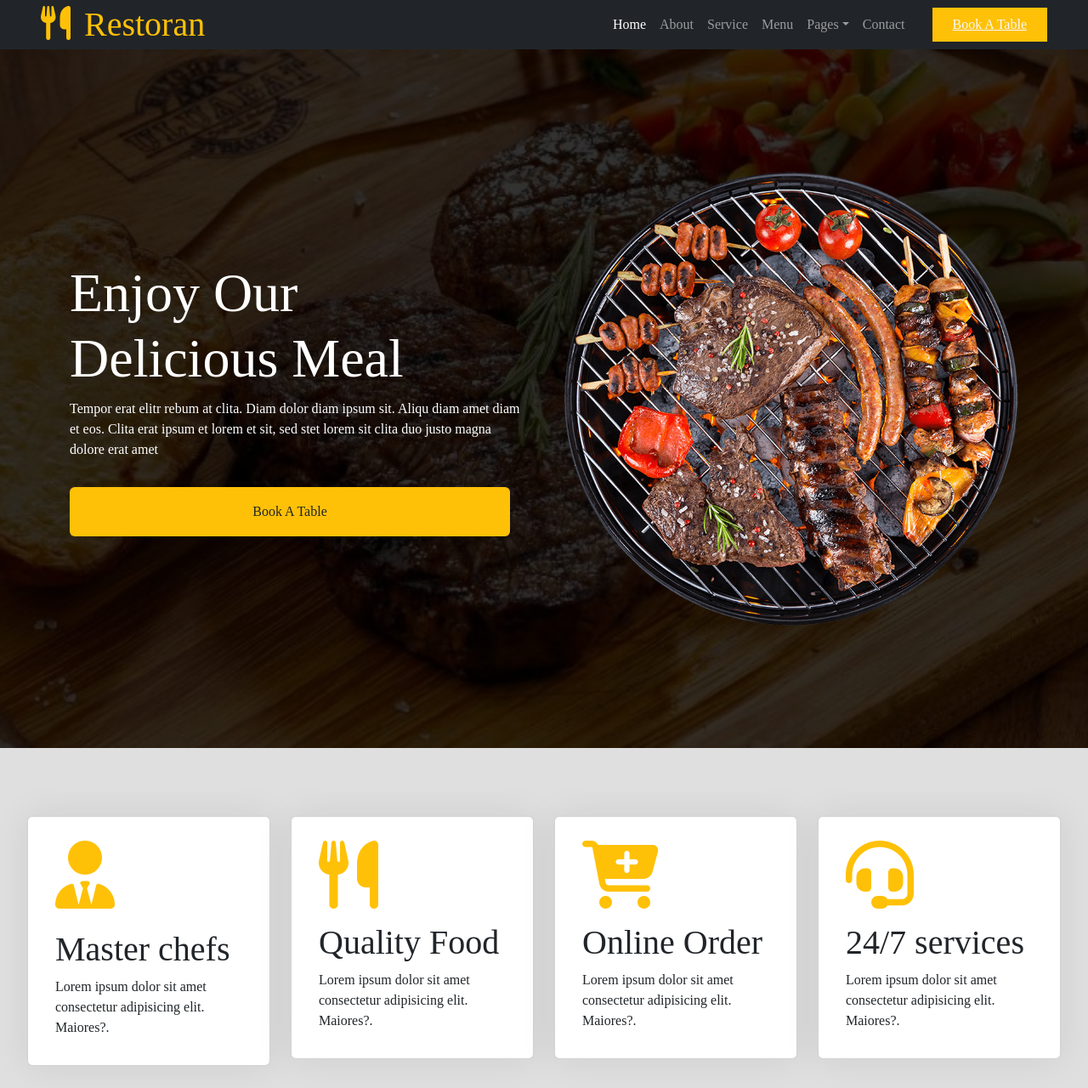
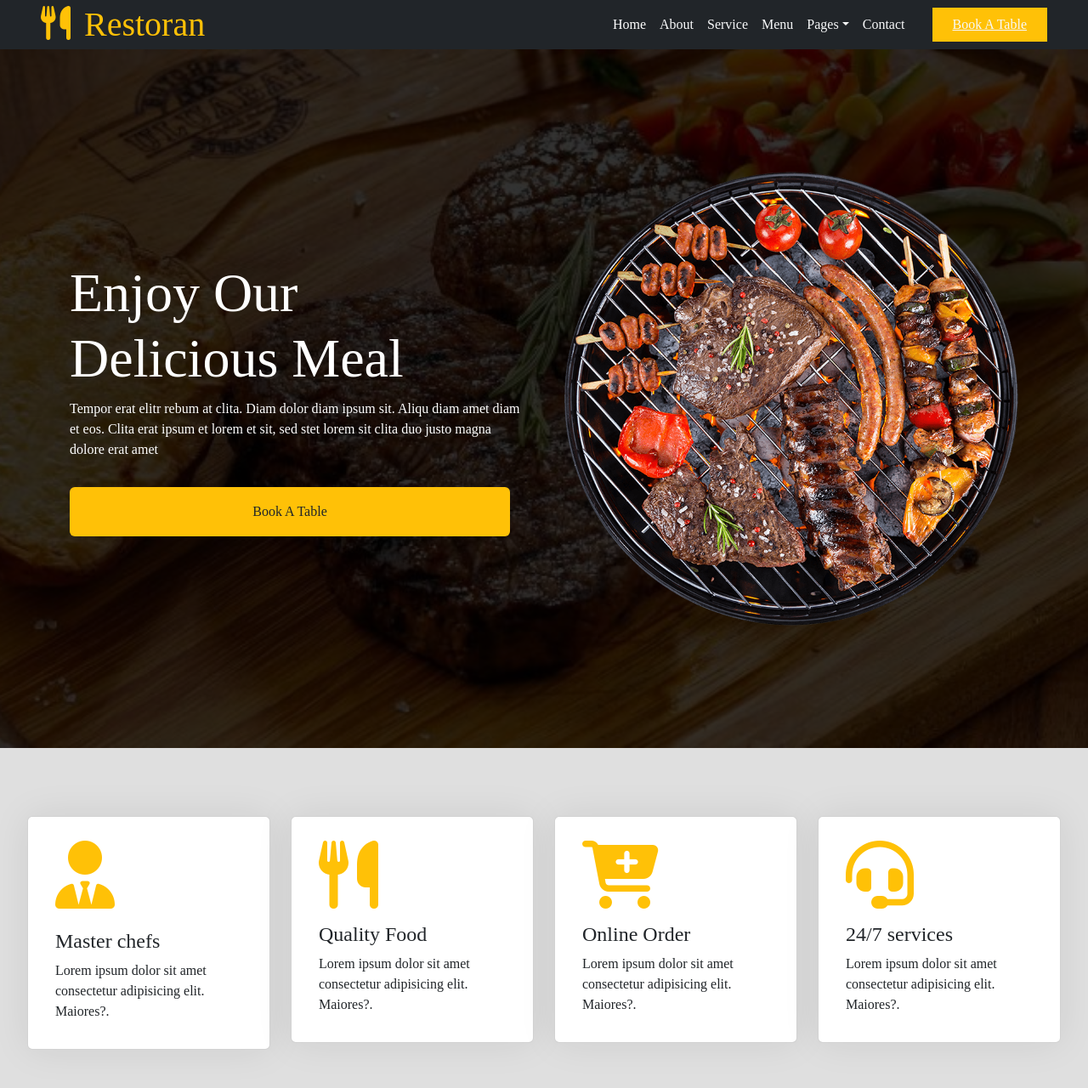
Before and after one commit to hemanshi11/task1, a plain HTML site: page bootstrap task/6-07-2023/index2.html in a window 1280 px wide. Shown: the top 1280 px of the page at 85% size. Drawn offline with nearby package versions, Linux system fonts and the light colour scheme.

Commit message:
bootstrap task

```diff
--- a/bootstrap task/6-07-2023/index2.html
+++ b/bootstrap task/6-07-2023/index2.html
@@ -31,20 +31,20 @@
                 <div class="collapse navbar-collapse" id="navbarCollapse">
                     <div class="navbar-nav ms-auto py-0 pe-4">
                         <a class="nav-item nav-link active" href="#home">Home</a>
-                        <a class="nav-item nav-link" href="#about">About</a>
-                        <a class="nav-item nav-link" href="#services">Service</a>
-                        <a class="nav-item nav-link" href="#menu">Menu</a>
+                        <a class="nav-item nav-link text-light" href="#about">About</a>
+                        <a class="nav-item nav-link text-light" href="#services">Service</a>
+                        <a class="nav-item nav-link text-light" href="#menu">Menu</a>
                         <div class="nav-item dropdown">
-                            <a href="#" class="nav-link dropdown-toggle" data-bs-toggle="dropdown">Pages</a>
+                            <a href="#" class="nav-link dropdown-toggle text-light" data-bs-toggle="dropdown">Pages</a>
                             <div class="dropdown-menu m-0">
                                 <a class="dropdown-item">Booking</a>
                                 <a class="dropdown-item">Our Team</a>
                                 <a class="dropdown-item">Testimonial</a>
                             </div>
                         </div>
-                        <a class="nav-item nav-link" href="#chefs">Contact</a>
+                        <a class="nav-item nav-link text-light" href="#chefs">Contact</a>
                     </div>
-                    <a href="#table" class=" bg-warning text-light py-2 px-4">Book A Table</a>
+                    <a href="#table" class="text-light bg-warning text-light py-2 px-4">Book A Table</a>
                 </div>
             </nav>
             <div class="container-fluid  py-5 bg-dark hero-header mb-5">
@@ -78,7 +78,7 @@
                                 <div class="card-body">
                                     <h1 class="card-subtitle mb-3 text-body-secondary"><i
                                             class="fa-solid text-warning fa-2x fa-user-tie mb-2"></i></h1>
-                                    <h1 class="card-title">Master chefs</h1>
+                                    <h4 class="card-title">Master chefs</h4>
                                     <p class="card-text">Lorem ipsum dolor sit amet consectetur adipisicing elit.
                                         Maiores?.</p>
 
@@ -92,7 +92,7 @@
                                     <h1 class="card-subtitle mb-2 text-body-secondary"><i
                                             class="fa-solid text-warning fa-2x fa-utensils mb-2"></i>
                                     </h1>
-                                    <h1 class="card-title">Quality Food</h1>
+                                    <h4 class="card-title">Quality Food</h4>
                                     <p class="card-text">Lorem ipsum dolor sit amet consectetur adipisicing elit.
                                         Maiores?.</p>
 
@@ -109,7 +109,7 @@
                                 <div class="card-body">
                                     <h1 class="card-subtitle mb-2 text-body-secondary"><i
                                             class="fa-solid text-warning fa-2x fa-cart-plus mb-2"></i></h1>
-                                    <h1 class="card-title">Online Order</h1>
+                                    <h4 class="card-title">Online Order</h4>
                                     <p class="card-text">Lorem ipsum dolor sit amet consectetur adipisicing elit.
                                         Maiores?.</p>
 
@@ -122,7 +122,7 @@
                                 <div class="card-body">
                                     <h1 class="card-subtitle mb-2 text-body-secondary"><i
                                             class="fa-solid text-warning fa-2x fa-headset mb-2"></i></h1>
-                                    <h1 class="card-title">24/7 services</h1>
+                                    <h4 class="card-title">24/7 services</h4>
                                     <p class="card-text">Lorem ipsum dolor sit amet consectetur adipisicing elit.
                                         Maiores?.</p>
 
```
Also changed, not shown: index.html (+1 -1 lines).
